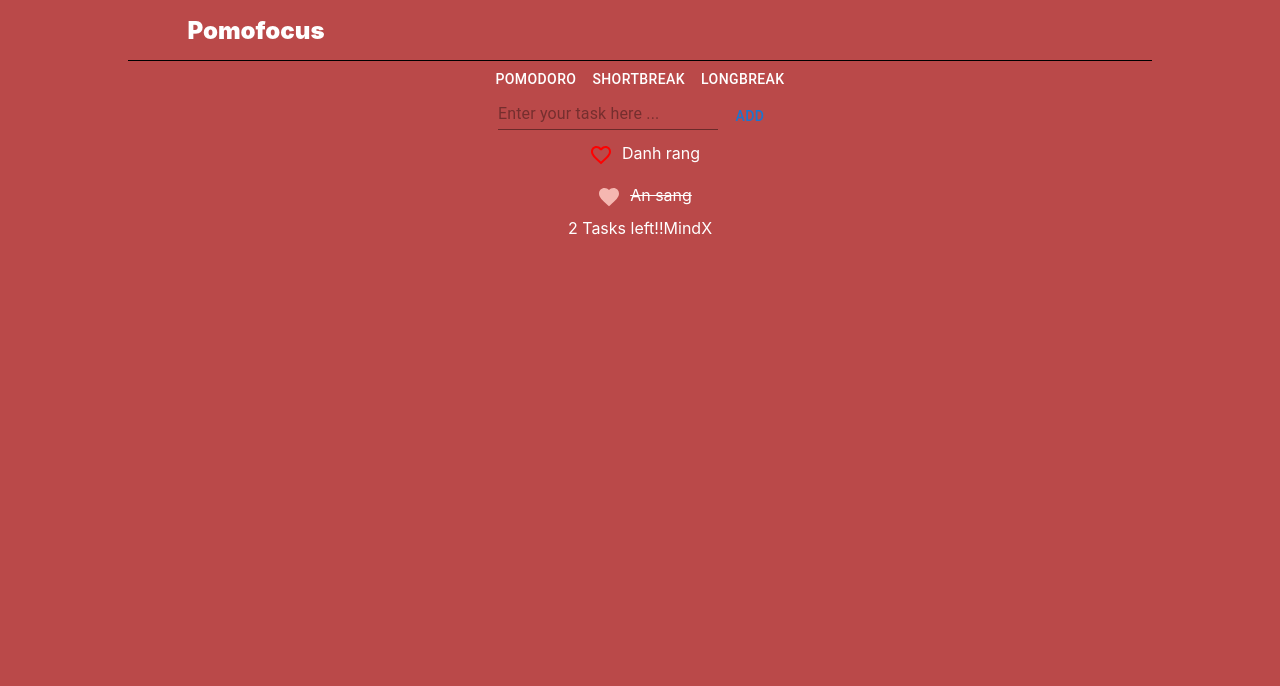
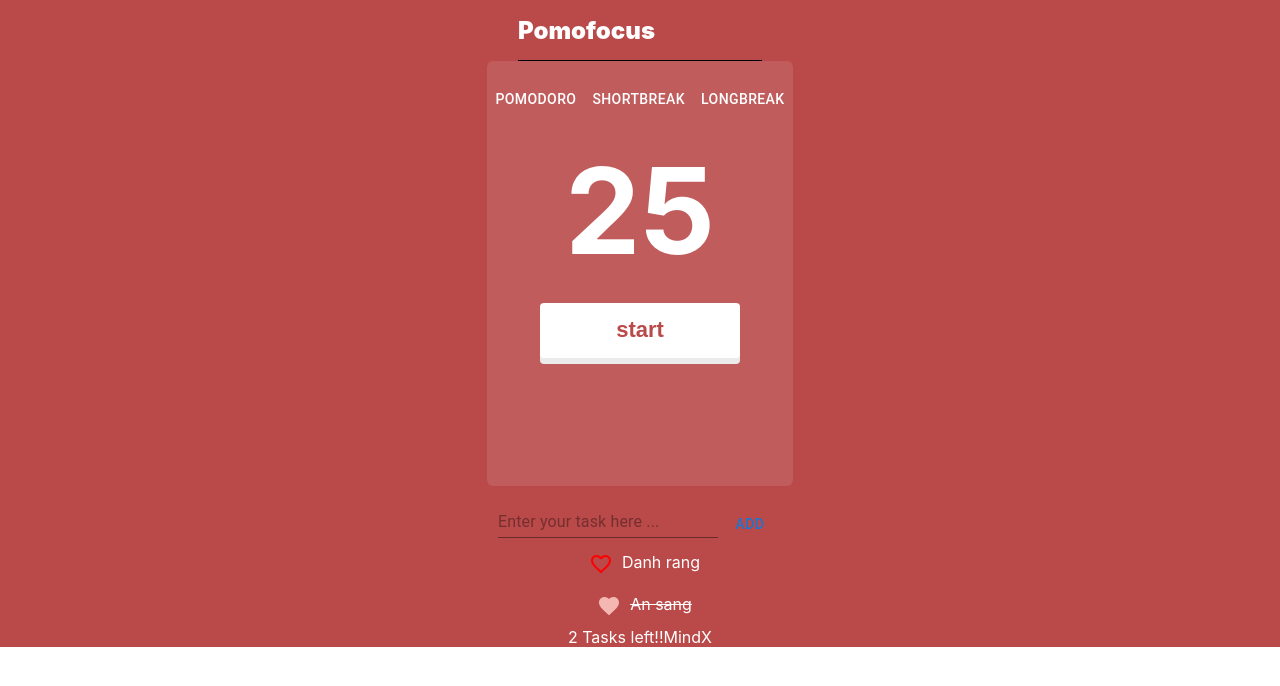
Before and after one commit to dvtam99/MINDX-CIJS91-GR2, a React (Create React App) app in the folder homework/lession3/: page /pomo in a window 1280 px wide. Shown: the top 686 px of the page. Built offline with nearby package versions, Linux system fonts and the light colour scheme.

Commit message:
no message

```diff
--- a/homework/lession3/src/App.js
+++ b/homework/lession3/src/App.js
@@ -4,11 +4,32 @@
 import { Routes, Route, BrowserRouter } from "react-router-dom";
 import Pomo from "./views/Pomo";
 import Pokemon from "./views/Pokemon";
-
+// con;
 function App() {
   return (
+    <div className="App">
       <BrowserRouter>
         <Routes>
+          <Route
+            path="/"
+            element={
+              <div>
+                <a href="/pomo"> pomo</a>
+                <div>
+                  <a href="/pokemon"> pokemon</a>
+                </div>
+                <div>
+                  <a href="/profile"> profile</a>
+                </div>
+                <div>
+                  <a href="/about"> about</a>
+                </div>
+                <div>
+                  <a href="/login"> login</a>
+                </div>
+              </div>
+            }
+          ></Route>
           <Route path="/pomo" element={<Pomo />} />
           <Route path="/pokemon" element={<Pokemon />} />
           <Route path="/profile" element={<div>profile</div>} />
@@ -16,6 +37,7 @@
           <Route path="/login" element={<div>login</div>} />
         </Routes>
       </BrowserRouter>
+    </div>
   );
 }
 
--- a/homework/lession3/src/base.scss
+++ b/homework/lession3/src/base.scss
@@ -1,18 +1,11 @@
-$font-stack: Helvetica, sans-serif;
-$primary-color: rgb(186, 73, 73);
-$secondary-color: rgb(56 132 137);
-$third-color: rgb(57, 112, 151);
-
+@import "variable.scss";
 .pomodoro {
-  color: #fff !important;
   background-color: $primary-color;
 }
 .shortBreak {
-  color: #fff !important;
   background-color: $secondary-color;
 }
 .longBreak {
-  color: #fff !important;
   background-color: $third-color;
 }
 
@@ -28,3 +21,7 @@
 .jus {
   justify-content: center;
 }
+.container {
+  display: flex;
+  justify-content: center;
+}
--- a/homework/lession3/src/index.css
+++ b/homework/lession3/src/index.css
@@ -5,6 +5,7 @@
     sans-serif;
   -webkit-font-smoothing: antialiased;
   -moz-osx-font-smoothing: grayscale;
+  color: #fff;
 }
 
 code {
--- /dev/null
+++ b/homework/lession3/src/variable.scss
@@ -0,0 +1,4 @@
+$font-stack: Helvetica, sans-serif;
+$primary-color: rgb(186, 73, 73);
+$secondary-color: rgb(56 132 137);
+$third-color: rgb(57, 112, 151);
--- a/homework/lession3/src/views/Pomo/Components/BtnPomo/BtnPomo.jsx
+++ b/homework/lession3/src/views/Pomo/Components/BtnPomo/BtnPomo.jsx
@@ -11,6 +11,7 @@
           onClick={() => setMode(btn)}
           key={btn.name}
           className={btn.name}
+          style={{ color: "white" }}
         >
           {btn.name}
         </Button>
--- /dev/null
+++ b/homework/lession3/src/views/Pomo/Components/TimerContainer/TimerContainer.jsx
@@ -0,0 +1,21 @@
+import React, { useContext } from "react";
+import BtnPomo from "../BtnPomo";
+import { PomoCT } from "../../../../contexts";
+import "./style.scss";
+const TimerContainer = () => {
+  const { mode } = useContext(PomoCT);
+
+  return (
+    <div className="timer-con">
+      <div>
+        <BtnPomo />
+      </div>
+      <div className="timer">{mode.timer}</div>
+      <div class="btn-con">
+        <button className={`btn-start ${mode.name}`}>start</button>
+      </div>
+    </div>
+  );
+};
+
+export default TimerContainer;
--- /dev/null
+++ b/homework/lession3/src/views/Pomo/Components/TimerContainer/index.js
@@ -0,0 +1,2 @@
+import TimerContainer from "./TimerContainer";
+export default TimerContainer;
--- /dev/null
+++ b/homework/lession3/src/views/Pomo/Components/TimerContainer/style.scss
@@ -0,0 +1,42 @@
+@import "../../../../variable.scss";
+.timer-con {
+  max-width: 680px;
+  height: 375px;
+  background-color: rgba(255, 255, 255, 0.1);
+  padding: 20px 0px 30px;
+  border-radius: 6px;
+  margin-bottom: 20px;
+  width: 100%;
+  .timer {
+    font-size: 120px;
+    font-weight: bold;
+    margin-top: 20px;
+  }
+  .btn-con {
+    .btn-start {
+      cursor: pointer;
+      border: none;
+      margin: 20px 0px 0px;
+      padding: 0px 12px;
+      border-radius: 4px;
+      box-shadow: rgb(235, 235, 235) 0px 6px 0px;
+      // font-family: ArialRounded;
+      font-size: 22px;
+      height: 55px;
+      // color: rgb(186, 73, 73);
+      font-weight: bold;
+      width: 200px;
+      background-color: white;
+      transition: color 0.5s ease-in-out 0s;
+    }
+    .pomodoro {
+      color: $primary-color;
+    }
+    .shortBreak {
+      color: $secondary-color;
+    }
+    .longBreak {
+      color: $third-color;
+    }
+  }
+}
--- a/homework/lession3/src/views/Pomo/Pomo.jsx
+++ b/homework/lession3/src/views/Pomo/Pomo.jsx
@@ -6,6 +6,7 @@
 import { PomoCT } from "../../contexts";
 import Header from "../../components/Header";
 import BtnPomo from "./Components/BtnPomo";
+import TimerContainer from "./Components/TimerContainer";
 
 function Pomo() {
   const [taskList, setTaskList] = useState([
@@ -26,21 +27,23 @@
   };
 
   const listMode = [
-    { name: "pomodoro", timer: 25 },
-    { name: "shortBreak", timer: 5 },
-    { name: "longBreak", timer: 10 },
+    { name: "pomodoro", timer: 25, color: "$primary-color" },
+    { name: "shortBreak", timer: 5, color: "$secondary-color" },
+    { name: "longBreak", timer: 10, color: "$third-color" },
   ];
 
-  const [mode, setMode] = useState({ name: "pomodoro", timer: 25 });
+  const [mode, setMode] = useState(listMode[0]);
 
   return (
     <PomoCT.Provider value={{ mode, setMode, listMode }}>
       <PomoCT.Consumer>
         {(pomoCt) => {
           return (
-            <div className={`Pomo App container ${pomoCt.mode.name}`}>
+            <div className={`Pomo container ${pomoCt.mode.name}`}>
+              <div>
                 <Header />
-              <BtnPomo />
+                {/* <BtnPomo /> */}
+                <TimerContainer />
                 <TaskInput onTaskChange={onTaskChange} />
 
                 <div className="task-list">
@@ -56,6 +59,7 @@
                 </div>
                 <Footer taskTodo={taskList.length}></Footer>
               </div>
+            </div>
           );
         }}
       </PomoCT.Consumer>
```
Lines whose indentation alone changed are shown as unchanged.
